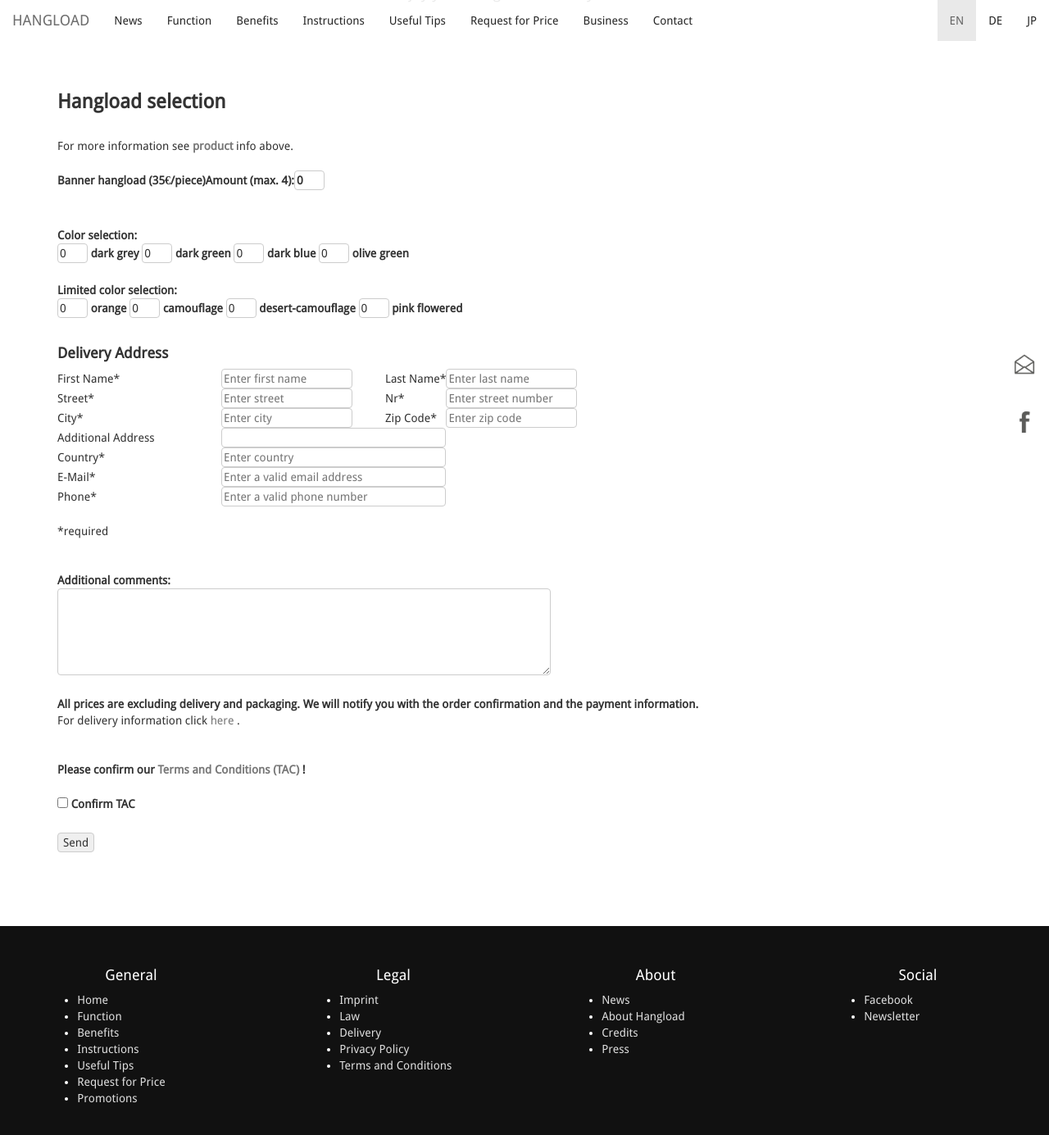
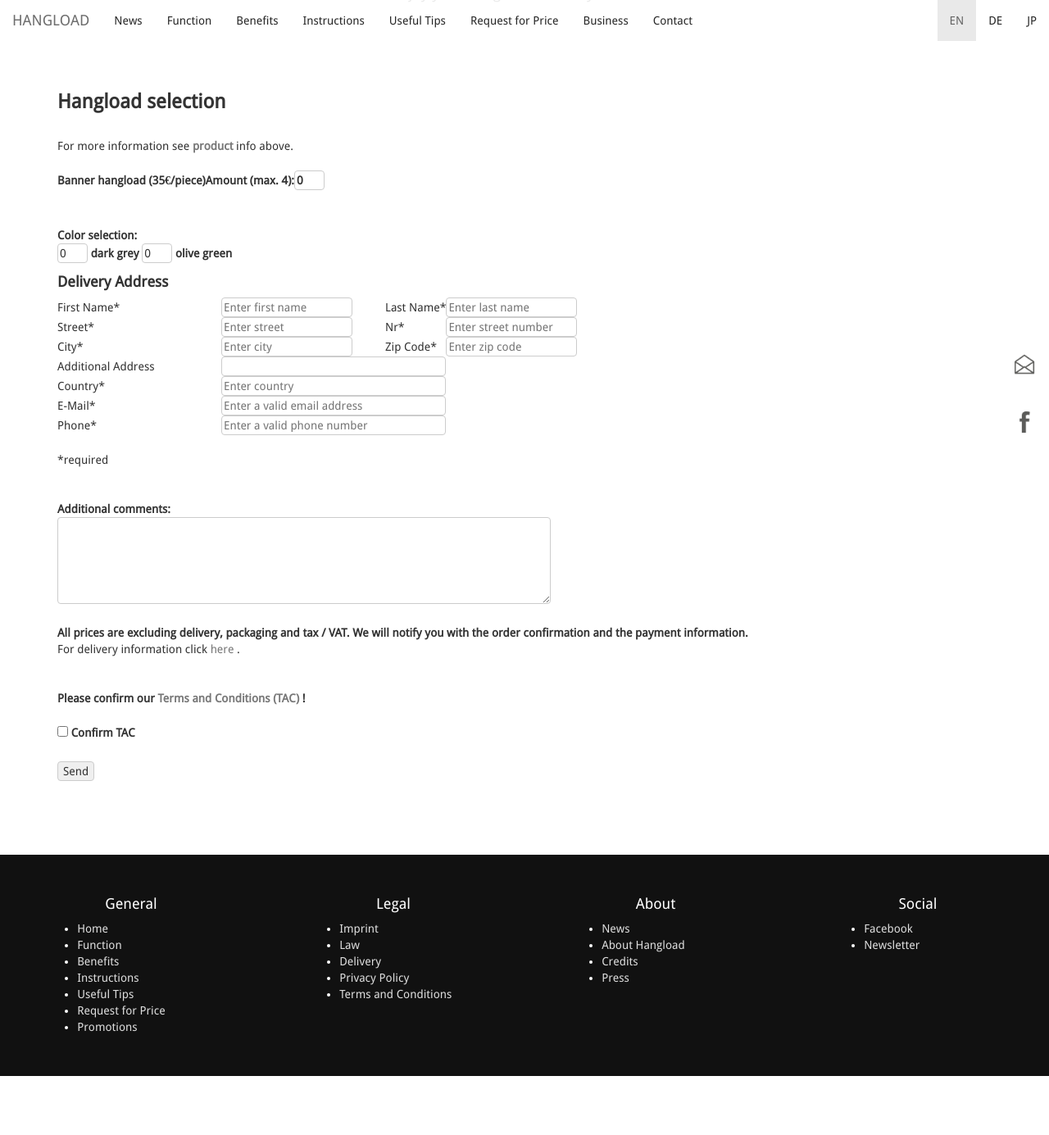
Before and after one commit to bodokaiser/hangload.com, a Jekyll site: the page built from webshop/order.html, in a window 1280 px wide and 1400 px high, scrolled down 580 px. Shown: the top 1385 px of the window at 82% size. Built offline with Jekyll 4.4.1, drawn with Linux system fonts in a browser that asks for light colours; nearby versions of some CDN libraries; library files that are not in the unit come from our copies; Markdown is read by kramdown in place of the engine named in the settings; after the commit the page ends 1895 px from its top, so only the background shows below that.

Commit message:
Update order.html

```diff
--- a/webshop/order.html
+++ b/webshop/order.html
@@ -233,12 +233,6 @@ For more information open this <a target="_blank" href="/images/webshop/product
 	<input type="number" min="0"  max="4" maxlength="1" size="2" value="0" name="Farbe1" id="farbe1" value="dark grey">
 	<label for="farbe1" name="farbe1_lbl" >dark grey</label>
 
-	<input type="number" min="0"  max="4" maxlength="1" size="2" value="0" name="Farbe2" id="farbe2" value="dark green">
-	<label for="farbe2" name="farbe2_lbl" >dark green</label>
-
-	<input type="number" min="0"  max="4" maxlength="1" size="2" value="0" name="Farbe3" id="farbe3" value="dark blue">
-	<label for="farbe3" name="farbe3_lbl" >dark blue</label>
-
 	<input type="number" min="0"  max="4" maxlength="1" size="2" value="0" name="Farbe4" id="farbe4" value="olive green">
 	<label for="farbe4" name="farbe4_lbl" >olive green</label>
 
@@ -251,25 +245,6 @@ For more information open this <a target="_blank" href="/images/webshop/product
 	<input type="checkbox" name="Farbe4" id="farbe4" class="css-checkbox sme" value="olive green">
 	<label for="farbe4" name="farbe4_lbl" class="css-label sme depressed">olive green</label> -->
 
-	<br>
-	<br>
-	<strong>Limited color selection: </strong>
-	<br>
-
-	<input type="number" min="0"  max="4" maxlength="1" size="2" value="0" name="Farbe5" id="farbe5" value="orange">
-	<label for="farbe5" name="farbe5_lbl" >orange</label>
-
-	<input type="number" min="0"  max="4" maxlength="1" size="2" value="0" name="Farbe6" id="farbe6" value="camouflage">
-	<label for="farbe6" name="farbe6_lbl" >camouflage</label>
-
-	<input type="number" min="0"  max="4" maxlength="1" size="2" value="0" name="Farbe7" id="farbe7" value="desert-camouflage">
-	<label for="farbe7" name="farbe7_lbl" >desert-camouflage</label>
-
-	<input type="number" min="0"  max="4" maxlength="1" size="2" value="0" name="Farbe8" id="farbe8" value="pink flowered">
-	<label for="farbe8" name="farbe8_lbl" >pink flowered</label>
-
-	<br>
-	<br>
 
 	 <h4><strong>Delivery Address</strong> </h4>
 	<table border="0">
@@ -323,7 +298,7 @@ For more information open this <a target="_blank" href="/images/webshop/product
 	</textarea>
 	<br>
 	<br>
-	<strong> All prices are excluding delivery and packaging. We will notify you with the order
+	<strong> All prices are excluding delivery, packaging and tax / VAT. We will notify you with the order
 	confirmation and the payment information. </strong> <br>
 	For delivery information click <a target="_blank" href="/delivery/#delivery"> here </a>.
 	<br>
```
